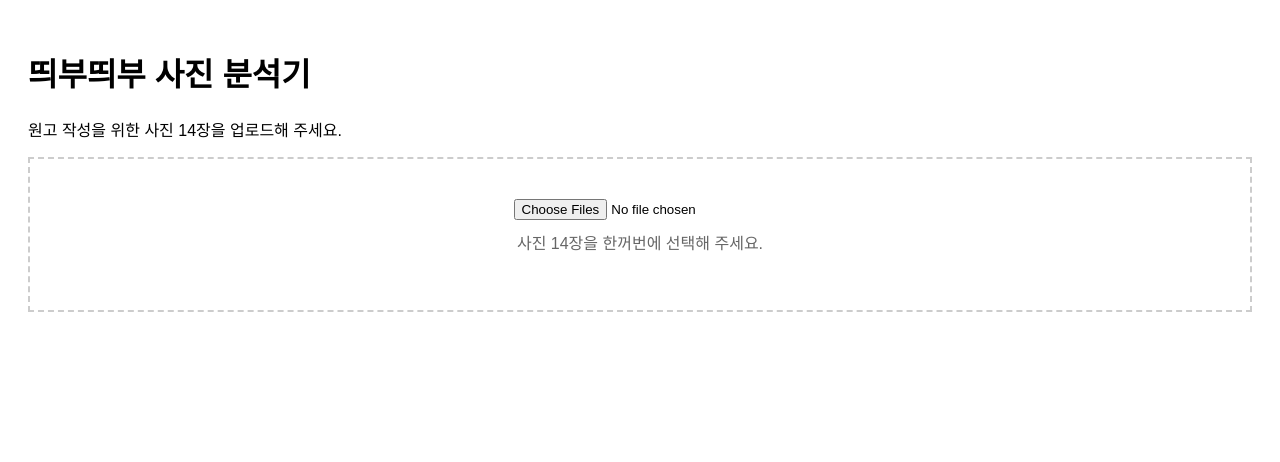
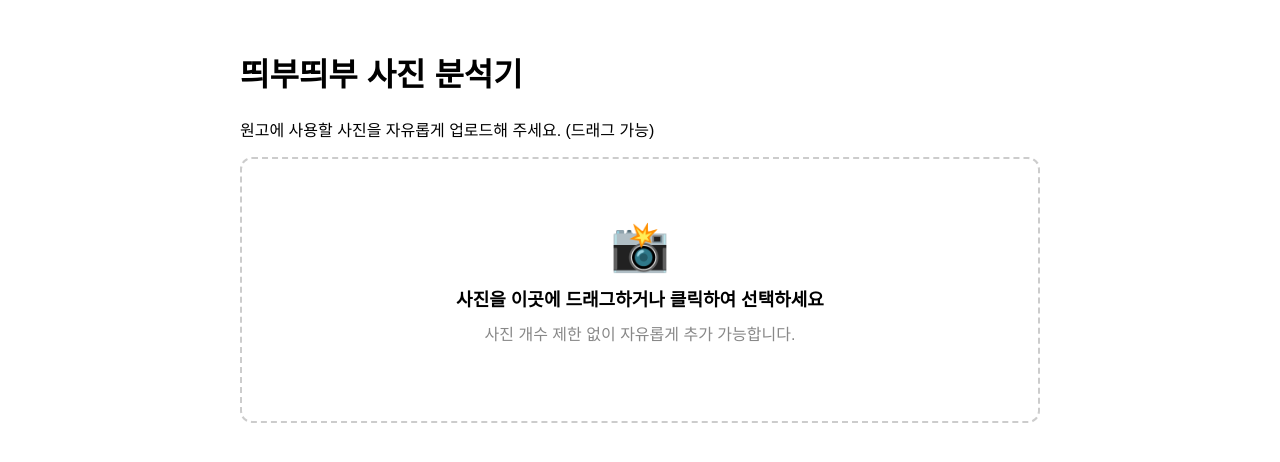
Before and after one commit to sfcild-dotcom/photo-analysis-app, a React (Vite) app: page / in a window 1280 px wide. Shown: the top 462 px of the page. Built offline with nearby package versions, Linux system fonts and the light colour scheme.

Commit message:
App.tsx
수정최종

```diff
--- a/App.tsx
+++ b/App.tsx
@@ -1,29 +1,59 @@
 
-import React, { useState } from 'react';
+import React, { useState, useCallback } from 'react';
 
 function App() {
   const [analyzing, setAnalyzing] = useState(false);
+  const [isDragOver, setIsDragOver] = useState(false);
+
+  const handleFiles = (files: FileList | null) => {
+    if (files && files.length > 0) {
+      setAnalyzing(true);
+      // 여기에 Gemini API 분석 로직이 연결됩니다.
+    }
+  };
 
   return (
-    <div style={{ padding: '20px', fontFamily: 'sans-serif' }}>
+    <div style={{ padding: '20px', fontFamily: 'sans-serif', maxWidth: '800px', margin: '0 auto' }}>
       <h1>띄부띄부 사진 분석기</h1>
-      <p>원고 작성을 위한 사진 14장을 업로드해 주세요.</p>
+      <p>원고에 사용할 사진을 자유롭게 업로드해 주세요. (드래그 가능)</p>
 
-      <div style={{ border: '2px dashed #ccc', padding: '40px', textAlign: 'center', marginBottom: '20px' }}>
+      <div
+        onDragOver={(e) => { e.preventDefault(); setIsDragOver(true); }}
+        onDragLeave={() => setIsDragOver(false)}
+        onDrop={(e) => {
+          e.preventDefault();
+          setIsDragOver(false);
+          handleFiles(e.dataTransfer.files);
+        }}
+        style={{
+          border: isDragOver ? '3px dashed #007bff' : '2px dashed #ccc',
+          borderRadius: '12px',
+          padding: '60px 20px',
+          textAlign: 'center',
+          backgroundColor: isDragOver ? '#f0f7ff' : '#fff',
+          transition: 'all 0.3s ease',
+          cursor: 'pointer'
+        }}
+      >
         <input
           type="file"
           multiple
           accept="image/*"
-          onChange={() => setAnalyzing(true)}
-          style={{ display: 'block', margin: '0 auto' }}
+          onChange={(e) => handleFiles(e.target.files)}
+          style={{ display: 'none' }}
+          id="fileInput"
         />
-        <p style={{ marginTop: '10px', color: '#666' }}>사진 14장을 한꺼번에 선택해 주세요.</p>
+        <label htmlFor="fileInput" style={{ cursor: 'pointer' }}>
+          <div style={{ fontSize: '48px', marginBottom: '10px' }}>📸</div>
+          <strong style={{ fontSize: '18px' }}>사진을 이곳에 드래그하거나 클릭하여 선택하세요</strong>
+          <p style={{ color: '#888', marginTop: '10px' }}>사진 개수 제한 없이 자유롭게 추가 가능합니다.</p>
+        </label>
       </div>
 
       {analyzing && (
-        <div style={{ background: '#f0f0f0', padding: '15px', borderRadius: '8px' }}>
-          <h3>AI 분석 리포트 생성 중...</h3>
-          <p>분석이 완료되면 여기에 텍스트가 나타납니다. 해당 내용을 복사해서 저에게 알려주세요!</p>
+        <div style={{ marginTop: '30px', background: '#f8f9fa', padding: '20px', borderRadius: '10px', borderLeft: '5px solid #007bff' }}>
+          <h3 style={{ margin: '0 0 10px 0' }}>🚀 AI 현장 분석 리포트 생성 중...</h3>
+          <p style={{ color: '#555' }}>작가님이 올리신 사진의 디테일을 분석하고 있습니다. 완료 후 나타나는 텍스트를 복사해서 저에게 알려주세요!</p>
         </div>
       )}
     </div>
```
